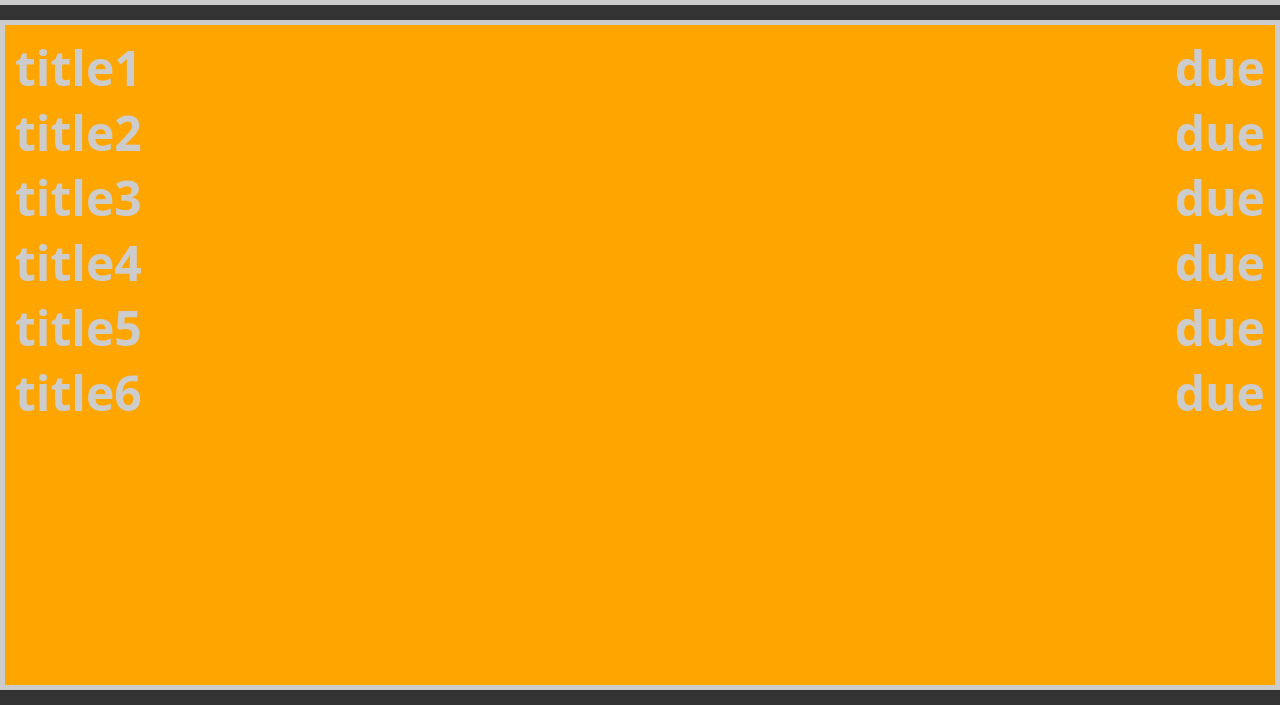
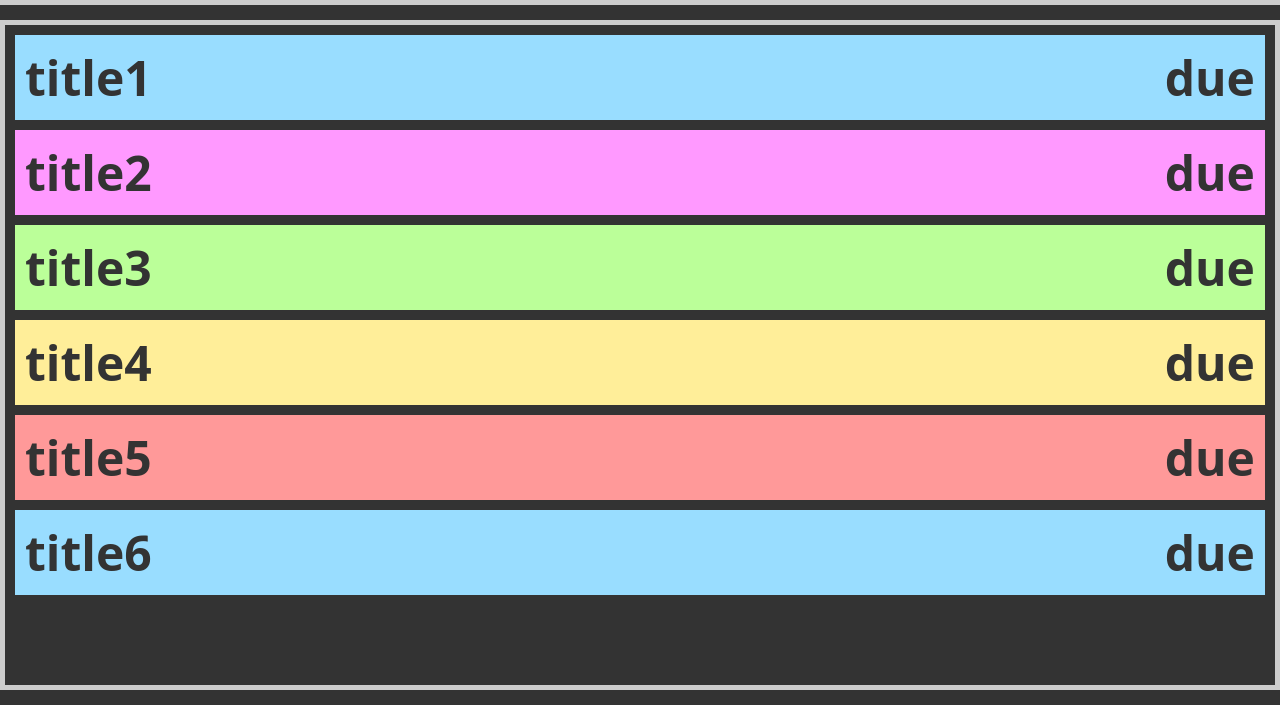
Before and after one commit to DrearyDev/todo-list, a website built with webpack: page src/index.html in a window 1280 px wide. Shown: the part 95-800 px from the top of the page. Built offline with nearby package versions, Linux system fonts and the light colour scheme.

Commit message:
Add color to todos depending on their priority level

```diff
--- a/src/handleDOM.js
+++ b/src/handleDOM.js
@@ -8,6 +8,19 @@ const handleDOM = (() => {
     const content = document.querySelector('.content');
     let header, project, projectTitle, actions, dropDown, settings;
     let main;
+
+    let priorityClasses = [
+        'low',
+        'low',
+        'low-medium',
+        'low-medium',
+        'low-medium',
+        'medium',
+        'medium-high',
+        'medium-high',
+        'medium-high',
+        'high'
+    ];
 
     const addClass = (ele, addClass) => {
         ele.classList.add(addClass);
@@ -55,6 +68,10 @@ const handleDOM = (() => {
         content.appendChild(main);
     };
 
+    const updatePriorityLevel = (ele, priority) => {
+        addClass(ele, priorityClasses[priority]);
+    };
+
     const renderTodo = (todo) => {
         let div = document.createElement('div');
 
@@ -66,6 +83,8 @@ const handleDOM = (() => {
 
         div.appendChild(divTitle);
         div.appendChild(divDueDate);
+
+        updatePriorityLevel(div, todo.priority);
 
         main.appendChild(div);
     };
@@ -83,7 +102,6 @@ const handleDOM = (() => {
             for (let key in object) {
                 if (key !== 'project') {
                     renderTodo(object[key]);
-                    console.log(object[key]);
                 };
             };
         });
--- a/src/index.js
+++ b/src/index.js
@@ -19,15 +19,15 @@ import { allProjects } from './trackAllProjects.js';
 
 let test = createProject('TestProject');
 
-test.addTodo('title1', 'desc', 'due', 'priority', 'check');
-test.addTodo('title2', 'desc', 'due', 'priority', 'check');
-test.addTodo('title3', 'desc', 'due', 'priority', 'check');
+test.addTodo('title1', 'desc', 'due', 2, 'check');
+test.addTodo('title2', 'desc', 'due', 6, 'check');
+test.addTodo('title3', 'desc', 'due', 0, 'check');
 
 let testtwo = createProject('AnotherProject');
 
-testtwo.addTodo('title4', 'desc', 'due', 'priority', 'check');
-testtwo.addTodo('title5', 'desc', 'due', 'priority', 'check');
-testtwo.addTodo('title6', 'desc', 'due', 'priority', 'check');
+testtwo.addTodo('title4', 'desc', 'due', 5, 'check');
+testtwo.addTodo('title5', 'desc', 'due', 9, 'check');
+testtwo.addTodo('title6', 'desc', 'due', 3, 'check');
 
 
 
@@ -41,5 +41,6 @@ All 'Todos' are Objects
 'Todos' can only be made on a 'Project' but there is an 'All List View'
 
 - You can't have 2 'Projects' with the same name
+- Priority must be from 0-10 (inclusive)
 
 */
--- a/src/style.css
+++ b/src/style.css
@@ -14,6 +14,12 @@
     --FG-COLOR: #ccc;
 
     --HOVER-COLOR: #555;
+
+    --LOW-PRIORITY-COLOR: hsl(100, 100%, 80%);
+    --LOW-MEDIUM-PRIORITY-COLOR: hsl(200, 100%, 80%);
+    --MEDIUM-PRIORITY-COLOR: hsl(50, 100%, 80%);
+    --MEDIUM-HIGH-PRIORITY-COLOR: hsl(300, 100%, 80%);
+    --HIGH-PRIORITY-COLOR: hsl(0, 100%, 80%);
 }
 
 body {
@@ -26,6 +32,26 @@ body {
 
     color: var(--FG-COLOR);
     background-color: var(--BG-COLOR);
+}
+
+
+
+/* PRIORITY COLOR CLASSES */
+
+.low {
+    background-color: var(--LOW-PRIORITY-COLOR);
+}
+.low-medium {
+    background-color: var(--LOW-MEDIUM-PRIORITY-COLOR);
+}
+.medium {
+    background-color: var(--MEDIUM-PRIORITY-COLOR);
+}
+.medium-high {
+    background-color: var(--MEDIUM-HIGH-PRIORITY-COLOR);
+}
+.high {
+    background-color: var(--HIGH-PRIORITY-COLOR);
 }
 
 
@@ -102,15 +128,17 @@ body {
     display: flex;
     flex-direction: column;
     align-items: center;
-
-    background-color: orange;
+    gap: 10px;
 }
 .main.main.all-list-view > div {
     width: 100%;
+    padding: 10px;
 
     display: flex;
     align-items: center;
     justify-content: space-between;
+
+    color: var(--BG-COLOR);
 }
 
 
```
Also changed, not shown: dist/app.bundle.js.
